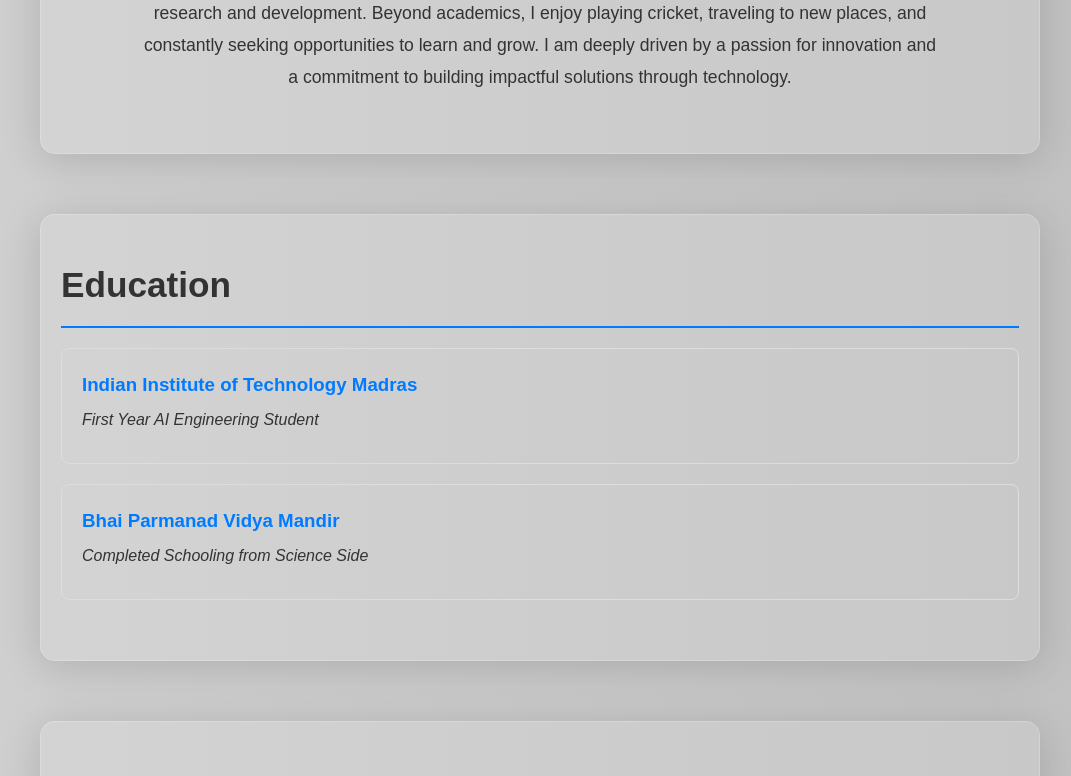
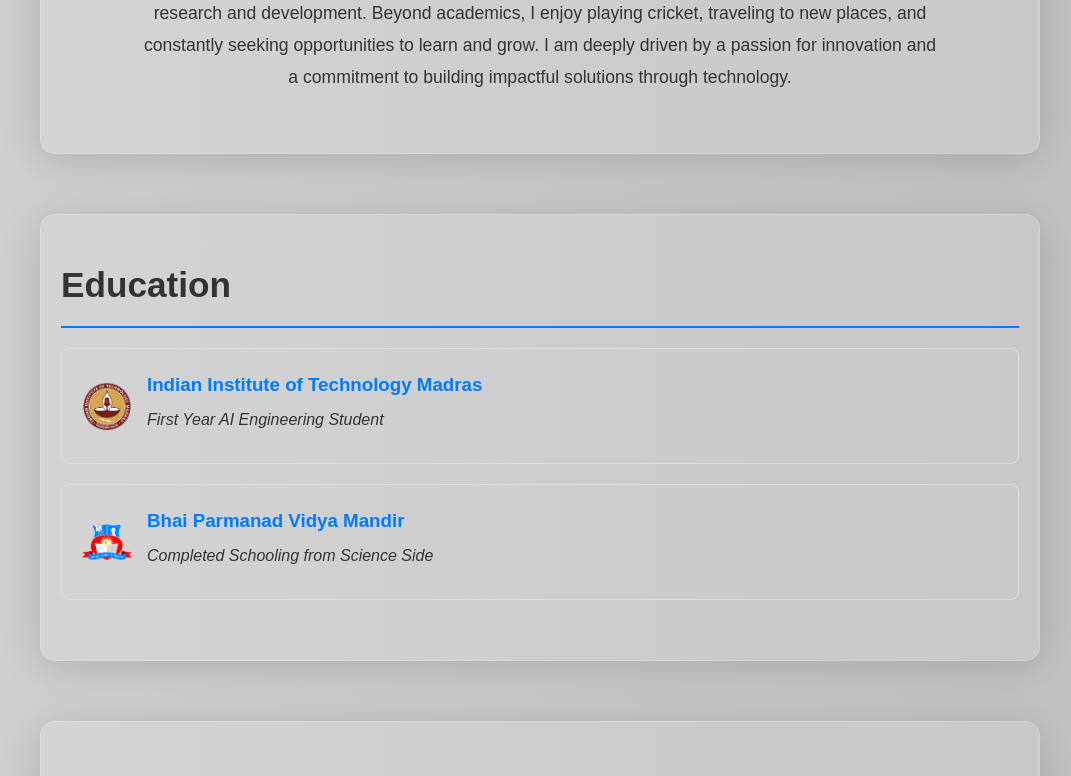
Before and after one commit to xickysahab/iamaagam, a Next.js app: page / in a window 1280 px wide. Shown: the part 520-1296 px from the top of the page, without its empty margins (100-1171 px from the left). Built offline with nearby package versions, Linux system fonts and the light colour scheme.

Commit message:
Add logos in education sector

```diff
--- a/src/app/components/Education.tsx
+++ b/src/app/components/Education.tsx
@@ -1,18 +1,25 @@
 import React from 'react';
+import Image from 'next/image';
 
 const Education: React.FC = () => {
   return (
     <section id="education" style={{ padding: '40px 20px' }}>
       <h2 style={{ color: '#333', marginBottom: '20px' }}>Education</h2>
-      <div style={{ marginBottom: '20px', padding: '20px', border: '1px solid #ddd', borderRadius: '8px' }}>
-        <h3 style={{ marginTop: '0', marginBottom: '5px', color: '#007bff' }}>Indian Institute of Technology Madras</h3>
-        <p style={{ margin: '0 0 10px 0', fontStyle: 'italic' }}>First Year AI Engineering Student</p>
+      <div style={{ marginBottom: '20px', padding: '20px', border: '1px solid #ddd', borderRadius: '8px', display: 'flex', alignItems: 'center' }}>
+        <Image src="/IIT madras.png" alt="IIT Madras Logo" width={50} height={50} style={{ marginRight: '15px', objectFit: 'contain' }} />
+        <div>
+          <h3 style={{ marginTop: '0', marginBottom: '5px', color: '#007bff' }}>Indian Institute of Technology Madras</h3>
+          <p style={{ margin: '0 0 10px 0', fontStyle: 'italic' }}>First Year AI Engineering Student</p>
+            {/* Add degree, dates, relevant coursework, etc. */}
+          </div>
+        </div>
+      <div style={{ marginBottom: '20px', padding: '20px', border: '1px solid #ddd', borderRadius: '8px', display: 'flex', alignItems: 'center' }}>
+        <Image src="/Bvm logo.jpg" alt="Bhai Parmanad Vidya Mandir Logo" width={50} height={50} style={{ marginRight: '15px', objectFit: 'contain' }} />
+        <div>
+          <h3 style={{ marginTop: '0', marginBottom: '5px', color: '#007bff' }}>Bhai Parmanad Vidya Mandir</h3>
+          <p style={{ margin: '0 0 10px 0', fontStyle: 'italic' }}>Completed Schooling from Science Side</p>
           {/* Add degree, dates, relevant coursework, etc. */}
         </div>
-      <div style={{ marginBottom: '20px', padding: '20px', border: '1px solid #ddd', borderRadius: '8px' }}>
-        <h3 style={{ marginTop: '0', marginBottom: '5px', color: '#007bff' }}>Bhai Parmanad Vidya Mandir</h3>
-        <p style={{ margin: '0 0 10px 0', fontStyle: 'italic' }}>Completed Schooling from Science Side</p>
-        {/* Add degree, dates, relevant coursework, etc. */}
       </div>
     </section>
   );
```
Also changed, not shown: public/Bvm logo.jpg (added), public/IIT madras.png (added).
